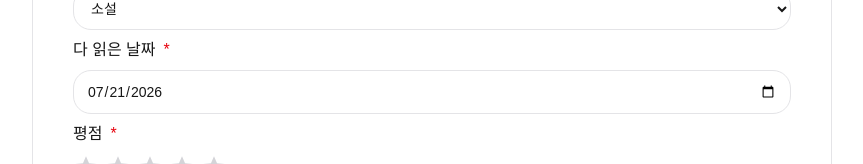
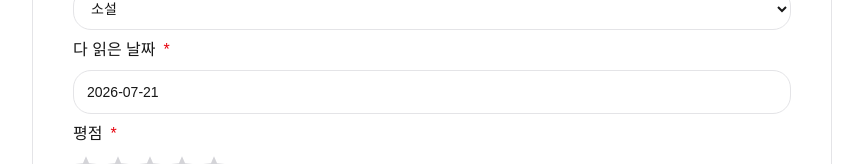
Before and after one commit to hsw824/book-book-book, a Next.js app: page /records/new in a window 1280 px wide. Shown: the part 331-495 px from the top of the page, without its empty margins (208-1071 px from the left). Built offline with nearby package versions, Linux system fonts and the light colour scheme.

Commit message:
refactor: 다읽은 날짜 이름 변경

```diff
--- a/src/components/Form.tsx
+++ b/src/components/Form.tsx
@@ -33,7 +33,7 @@ const RATING_TEXTS = ['별로예요', '아쉬워요', '보통이에요', '좋아
 
 type BookForm = {
   bookInfo: Book | null;
-  date: string;
+  finishedAt: string;
   review: string;
   quotes: {
     page: number;
@@ -55,7 +55,7 @@ export function Form() {
   } = useForm<BookForm>({
     defaultValues: {
       bookInfo: null,
-      date: TODAY_STRING,
+      finishedAt: TODAY_STRING,
       review: '',
       quotes: [{ page: 0, text: '' }],
       genre: '소설',
@@ -99,11 +99,11 @@ export function Form() {
       <FormFiled title="다 읽은 날짜" isRequired htmlFor="finishedAt">
         <input
           id="finishedAt"
-          type="date"
+          type="finishedAt"
           className="mb-2 w-full cursor-pointer rounded-[18px] border border-solid border-zinc-200 px-3.25 py-2.75 text-sm outline-none"
-          {...register('date', { required: true })}
+          {...register('finishedAt', { required: true })}
         />
-        {errors.date && <span className="text-sm text-red-600">다 읽은 날짜를 입력해주세요.</span>}
+        {errors.finishedAt && <span className="text-sm text-red-600">다 읽은 날짜를 입력해주세요.</span>}
       </FormFiled>
 
       <RatingFiled control={control} errors={errors} />
```
